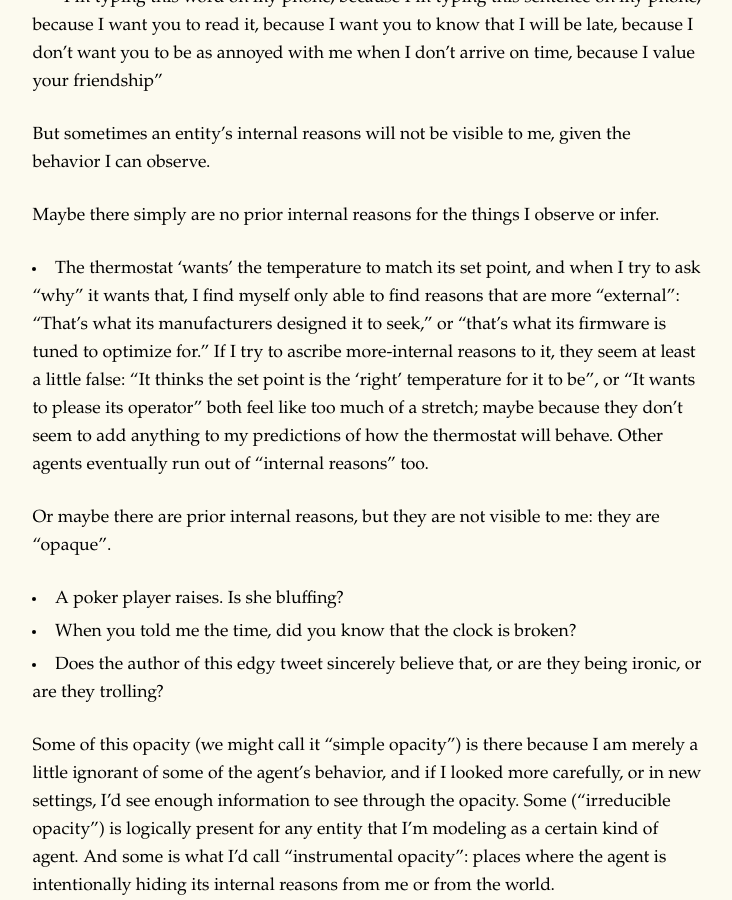
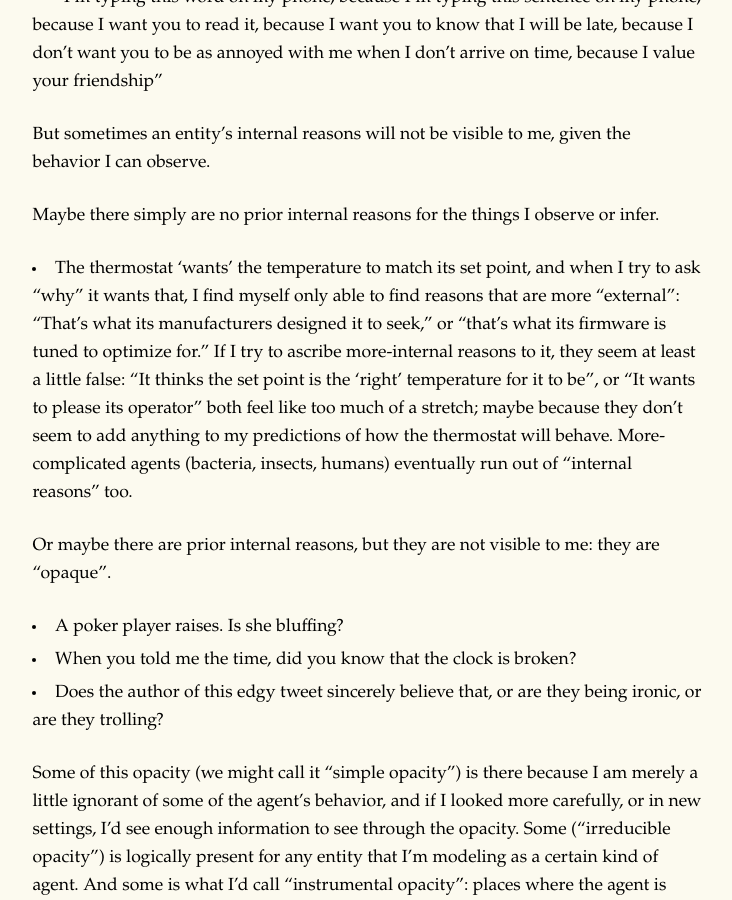
Before and after one commit to benwr/benwr.github.io, a Jekyll site: the page built from _posts/2026-11-21-obstacles-to-mindreading.md, in a window 1280 px wide and 900 px high, scrolled down 1539 px. Shown: the whole window, without its empty margins (273-1005 px from the left). Built offline with Jekyll 4.4.1, drawn with Linux system fonts in a browser that asks for light colours; some web fonts are replaced.

Commit message:
Sync Obstacles to mindreading with LessWrong edit
Co-Authored-By: Claude Opus 5.5 <noreply@anthropic.com>

```diff
--- a/_posts/2026-11-21-obstacles-to-mindreading.md
+++ b/_posts/2026-11-21-obstacles-to-mindreading.md
@@ -31,7 +31,7 @@ But sometimes an entity's internal reasons will not be visible to me, given the
 
 Maybe there simply are no prior internal reasons for the things I observe or infer.
 
--   The thermostat 'wants' the temperature to match its set point, and when I try to ask "why" it wants that, I find myself only able to find reasons that are more "external": "That's what its manufacturers designed it to seek," or "that's what its firmware is tuned to optimize for." If I try to ascribe more-internal reasons to it, they seem at least a little false: "It thinks the set point is the 'right' temperature for it to be", or "It wants to please its operator" both feel like too much of a stretch; maybe because they don't seem to add anything to my predictions of how the thermostat will behave. Other agents eventually run out of "internal reasons" too.
+-   The thermostat 'wants' the temperature to match its set point, and when I try to ask "why" it wants that, I find myself only able to find reasons that are more "external": "That's what its manufacturers designed it to seek," or "that's what its firmware is tuned to optimize for." If I try to ascribe more-internal reasons to it, they seem at least a little false: "It thinks the set point is the 'right' temperature for it to be", or "It wants to please its operator" both feel like too much of a stretch; maybe because they don't seem to add anything to my predictions of how the thermostat will behave. More-complicated agents (bacteria, insects, humans) eventually run out of "internal reasons" too.
 
 Or maybe there are prior internal reasons, but they are not visible to me: they are "opaque".
 
```
